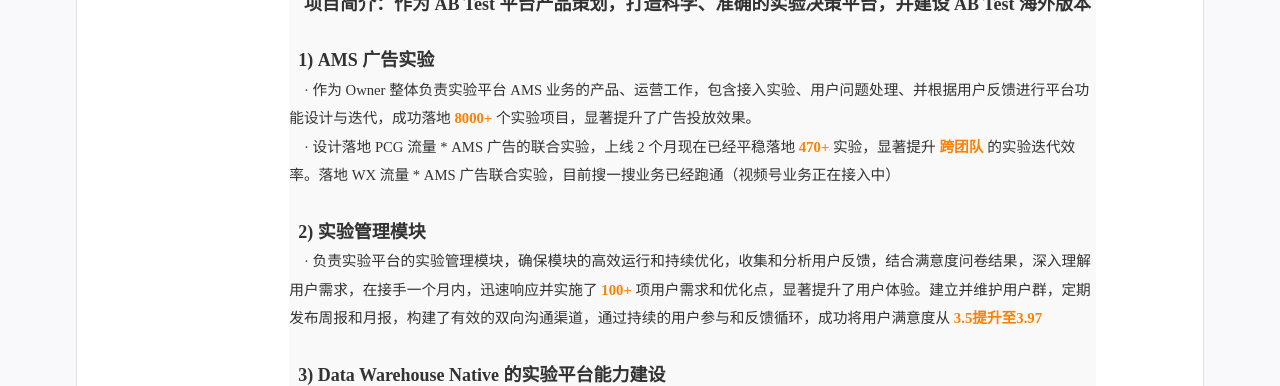
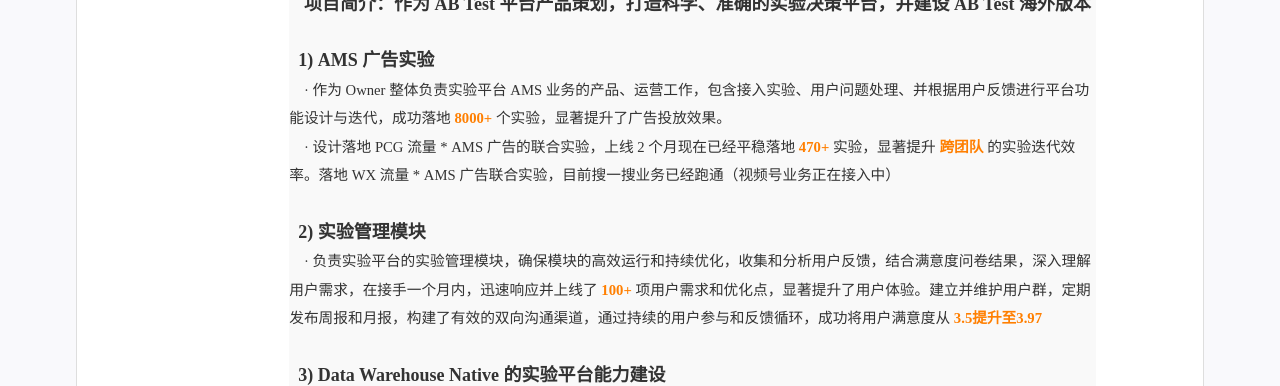
Before and after one commit to kuailexiaoshenxian/cn-wx-cv, a Jekyll site: the page built from index.html, in a window 1280 px wide. Shown: the part 717-1103 px from the top of the page. Built offline with Jekyll 4.4.1, drawn with Linux system fonts in a browser that asks for light colours.

Commit message:
Update resume.yml

```diff
--- a/_data/resume.yml
+++ b/_data/resume.yml
@@ -100,11 +100,11 @@ main: #简历主要内容，
     detail: <font face="等线"><font size=4><strong>项目简介：作为 AB Test 平台产品策划，打造科学、准确的实验决策平台，并建设 AB Test 海外版本</strong></font></font> <br>  &nbsp &nbsp
             <br>
             <font face="等线"><font size=4><strong> &nbsp 1) AMS 广告实验</strong></font> <br>  &nbsp &nbsp
-            · 作为 Owner 整体负责实验平台 AMS 业务的产品、运营工作，包含接入实验、用户问题处理、并根据用户反馈进行平台功能设计与迭代，成功落地<font color=#FF7F00><strong> 8000+ </strong></font> 个实验项目，显著提升了广告投放效果。 <br> &nbsp &nbsp
+            · 作为 Owner 整体负责实验平台 AMS 业务的产品、运营工作，包含接入实验、用户问题处理、并根据用户反馈进行平台功能设计与迭代，成功落地<font color=#FF7F00><strong> 8000+ </strong></font> 个实验，显著提升了广告投放效果。 <br> &nbsp &nbsp
             · 设计落地 PCG 流量 * AMS 广告的联合实验，上线 2 个月现在已经平稳落地<font color=#FF7F00><strong> 470+ </strong></font>实验，显著提升 <font color=#FF7F00><strong>  跨团队</strong></font> 的实验迭代效率。落地 WX 流量 *  AMS 广告联合实验，目前搜一搜业务已经跑通（视频号业务正在接入中）  <br>  &nbsp &nbsp
             <br>
             <font face="等线"><font size=4><strong> &nbsp 2) 实验管理模块</strong></font>  <br>  &nbsp &nbsp
-            · 负责实验平台的实验管理模块，确保模块的高效运行和持续优化，收集和分析用户反馈，结合满意度问卷结果，深入理解用户需求，在接手一个月内，迅速响应并实施了<font color=#FF7F00><strong> 100+ </strong></font>项用户需求和优化点，显著提升了用户体验。建立并维护用户群，定期发布周报和月报，构建了有效的双向沟通渠道，通过持续的用户参与和反馈循环，成功将用户满意度从<font color=#FF7F00><strong> 3.5提升至3.97</strong></font> <br>  &nbsp &nbsp
+            · 负责实验平台的实验管理模块，确保模块的高效运行和持续优化，收集和分析用户反馈，结合满意度问卷结果，深入理解用户需求，在接手一个月内，迅速响应并上线了<font color=#FF7F00><strong> 100+ </strong></font>项用户需求和优化点，显著提升了用户体验。建立并维护用户群，定期发布周报和月报，构建了有效的双向沟通渠道，通过持续的用户参与和反馈循环，成功将用户满意度从<font color=#FF7F00><strong> 3.5提升至3.97</strong></font> <br>  &nbsp &nbsp
             <br>
             <font face="等线"><font size=4><strong> &nbsp 3) Data Warehouse Native 的实验平台能力建设</strong></font>  <br>  &nbsp &nbsp
             · 实验平台为了支持 IEGG 海外游戏业务，如王者荣耀海外版 & 其他游戏工作室，需要出海。作为 Warehouse Native 实验平台的整体负责人，基于 Google Cloud 平台，快速构建并优化了基于 BigQuery 数据仓库的业务接入产品能力，以满足不同业务需求，设计并实施了灵活的数据策略，允许非敏感数据业务直接导入数据，同时为数据敏感用户提供了基于用户数据仓库的实验能力，规划并策划未来产品扩展，包括集成 Snowflake 和 DataBricks 等数仓能力，以支持平台的可扩展性和业务增长。<br> &nbsp &nbsp
```
